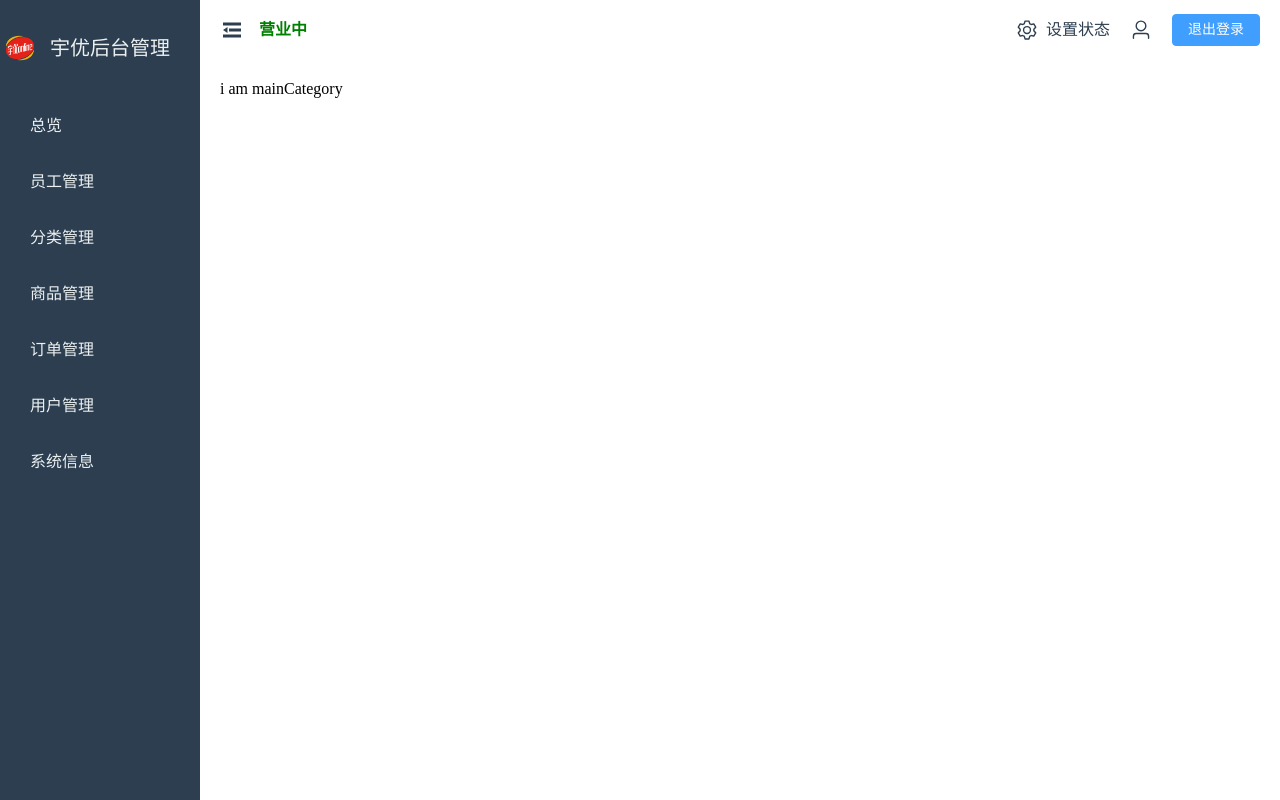
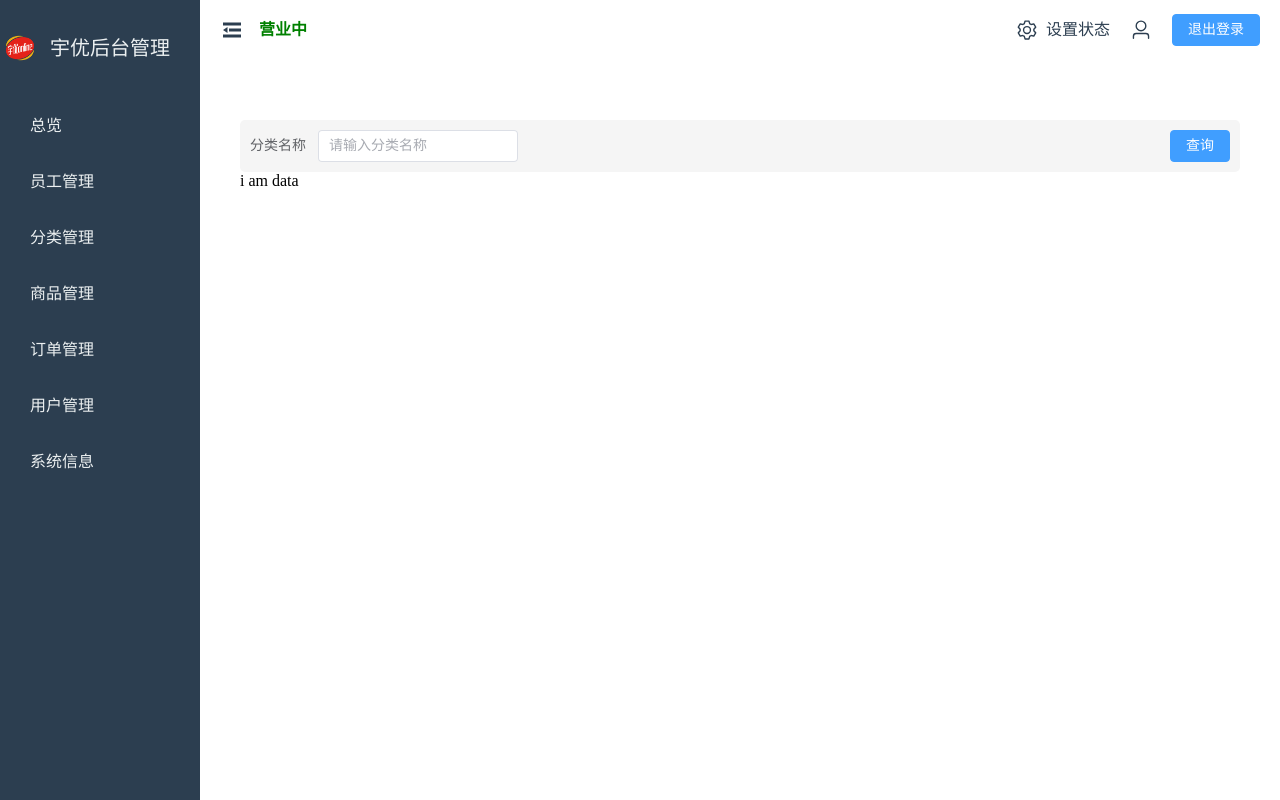
Before and after one commit to coolleave/yyzx_frontend, a Vue app: page /admin/category in a window 1280 px wide. Built offline with nearby package versions, Linux system fonts and the light colour scheme; no server answers; a small style sheet from the web is missing.

Commit message:
分类api

```diff
--- a/components.d.ts
+++ b/components.d.ts
@@ -12,6 +12,7 @@ declare module 'vue' {
     ElCol: typeof import('element-plus/es')['ElCol']
     ElConfigProvider: typeof import('element-plus/es')['ElConfigProvider']
     ElContainer: typeof import('element-plus/es')['ElContainer']
+    ElDatePicker: typeof import('element-plus/es')['ElDatePicker']
     ElDialog: typeof import('element-plus/es')['ElDialog']
     ElForm: typeof import('element-plus/es')['ElForm']
     ElFormItem: typeof import('element-plus/es')['ElFormItem']
--- a/src/views/admin/main/components/mainCategory.vue
+++ b/src/views/admin/main/components/mainCategory.vue
@@ -1,11 +1,22 @@
-<script setup lang="ts" name="mainEmpoyee">
-
+<script setup lang="ts" name="mainCategory">
+import categorySearch from "../components/mainCategory/categorySearch.vue"
+import categoryData from "./mainCategory/categoryData.vue";
+const searchHandle = (form: any) => {
+    console.log("查询分类操作",form.name);
+}
 </script>
 
 <template>
-i am mainCategory
+<div class="mainCategory">
+    <categorySearch @search="searchHandle"/>
+    <categoryData/>
+</div>
+
 </template>
 
 <style scoped>
-
+.mainCategory{
+    background-color: #fff;
+    padding: 20px;
+}
 </style>
--- /dev/null
+++ b/src/views/admin/main/components/mainCategory/categoryData.vue
@@ -0,0 +1,11 @@
+<script setup lang="ts" name="categoryData">
+
+</script>
+
+<template>
+i am data
+</template>
+
+<style scoped>
+
+</style>
--- /dev/null
+++ b/src/views/admin/main/components/mainCategory/categorySearch.vue
@@ -0,0 +1,60 @@
+<script setup lang="ts" name="categoryData">
+import { ref } from 'vue';
+
+const searchFrom = ref({
+    name: '',
+});
+
+// 创建信号
+const emit = defineEmits(["search"]);
+
+const onSubmit = () => {
+    console.log("searchFrom", searchFrom.value.name);
+    emit("search", searchFrom.value);
+};
+
+
+
+</script>
+
+<template>
+  <div class="search">
+    <el-form :model="searchFrom" class="form">
+      <el-form-item label="分类名称">
+        <el-input v-model="searchFrom.name" placeholder="请输入分类名称" clearable />
+      </el-form-item>
+
+      <el-form-item>
+        <el-button type="primary" @click="onSubmit">
+          查询
+        </el-button>
+      </el-form-item>
+    </el-form>
+  </div>
+</template>
+
+<style scoped>
+.search {
+  display: flex;
+  justify-content: space-between;
+  align-items: center;
+  background-color: #f5f5f5;
+  border-radius: 5px;
+  padding: 10px;
+  margin-top: 20px;
+}
+
+.form {
+  display: flex;
+  justify-content: space-between;
+  width: 100%;
+}
+
+.el-form-item {
+  margin-bottom: 0;
+}
+
+.el-button {
+  margin-left: auto; /* 将按钮推到右边 */
+}
+</style>
```
Also changed, not shown: src/api/admin/categoryApi.ts (added, +40 -0 lines).
